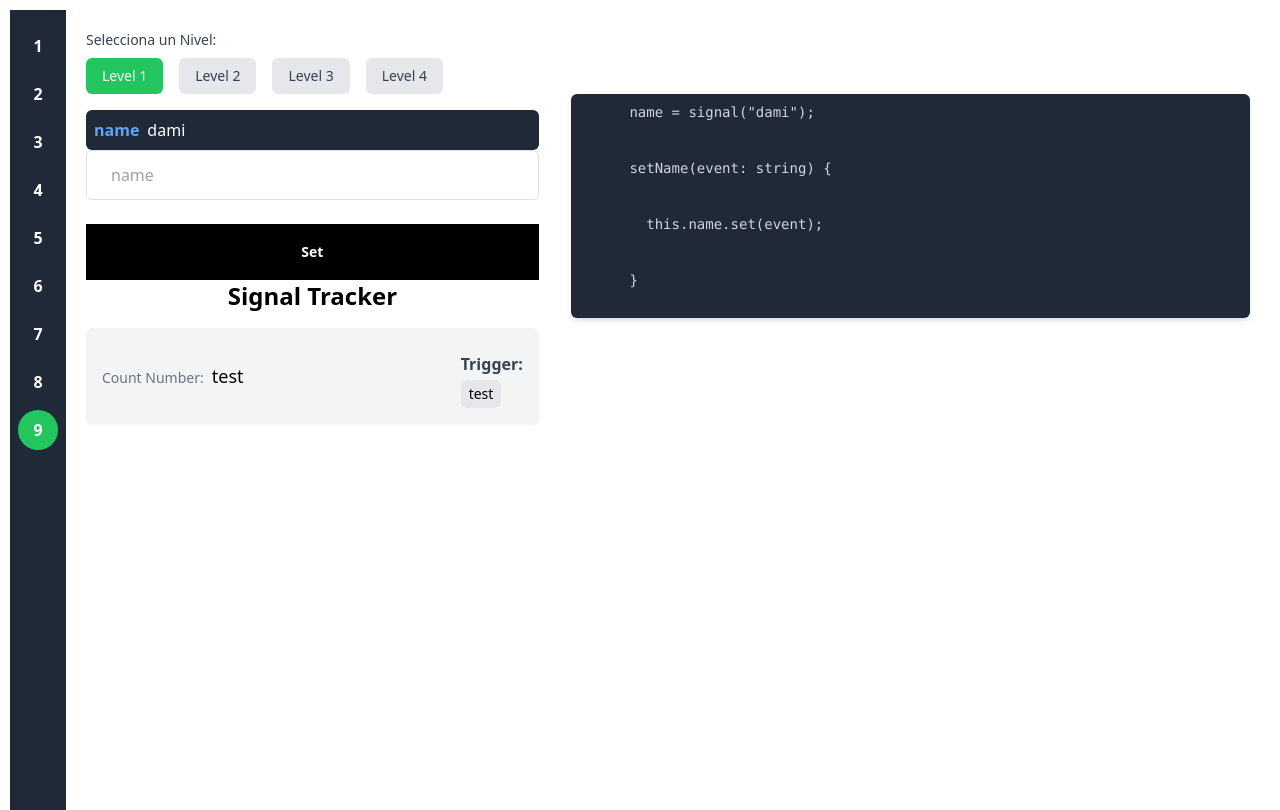
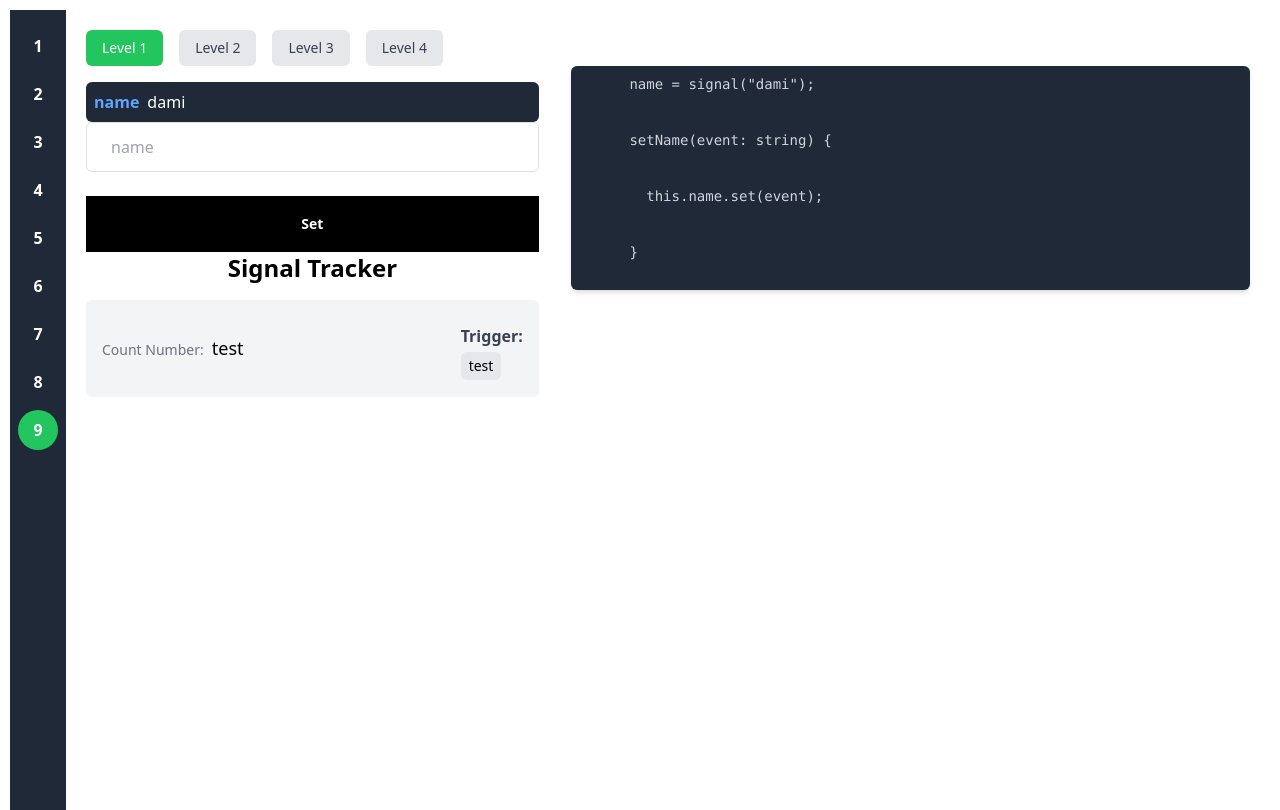
Before and after one commit to damiansire/angular-examples, an Angular app: page /9 in a window 1280 px wide. Built offline with nearby package versions, Linux system fonts and the light colour scheme.

Commit message:
feat: remove "Select level" text in selection option

```diff
--- a/src/app/components/selection-option/selection-option.component.html
+++ b/src/app/components/selection-option/selection-option.component.html
@@ -1,8 +1,4 @@
 <div class="w-full">
-  <label for="level" class="block text-sm font-medium text-gray-700 mb-2"
-    >Selecciona un Nivel:</label
-  >
-
   <div class="flex space-x-4">
     <button
       *ngFor="let level of levels"
```
